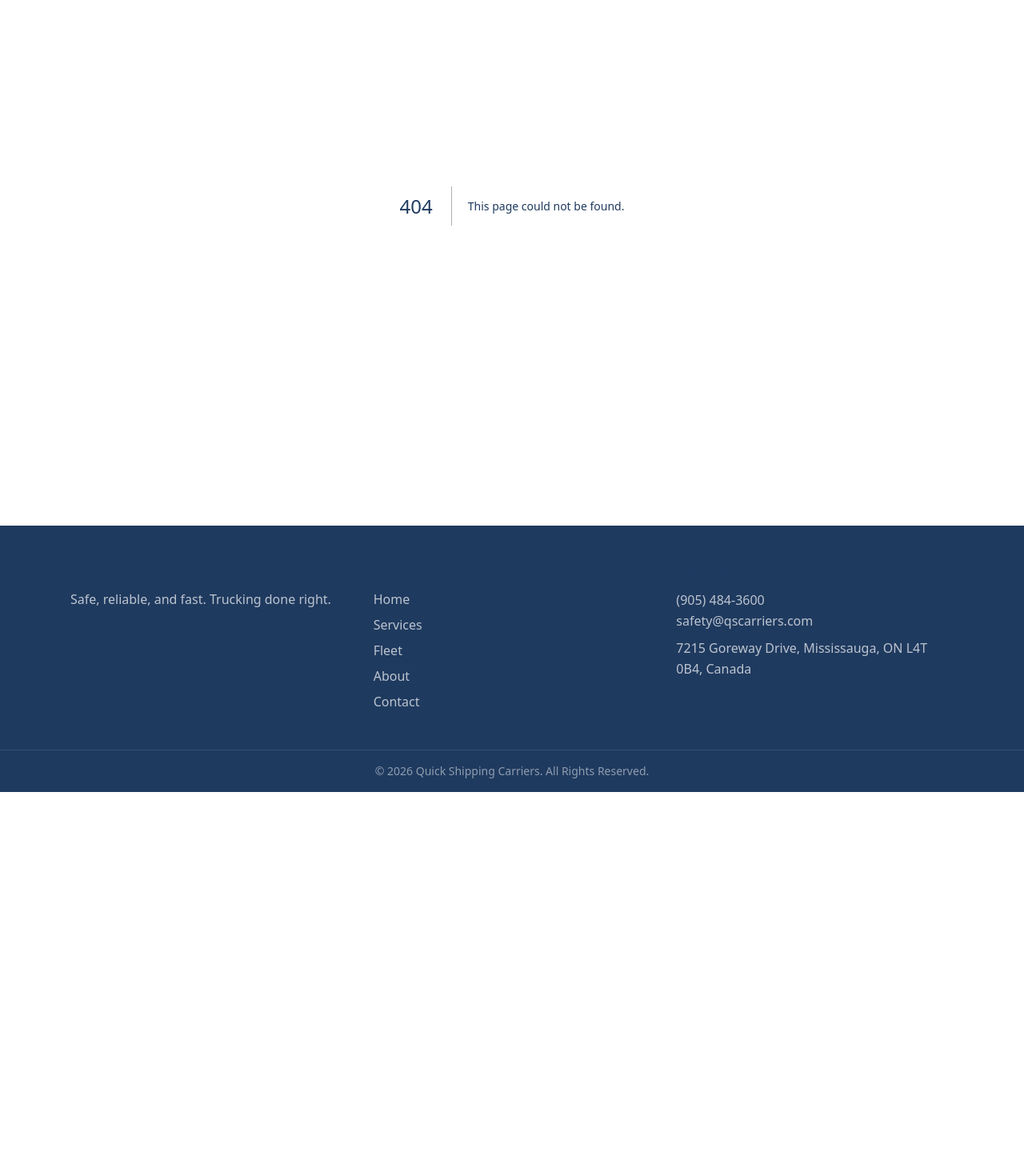
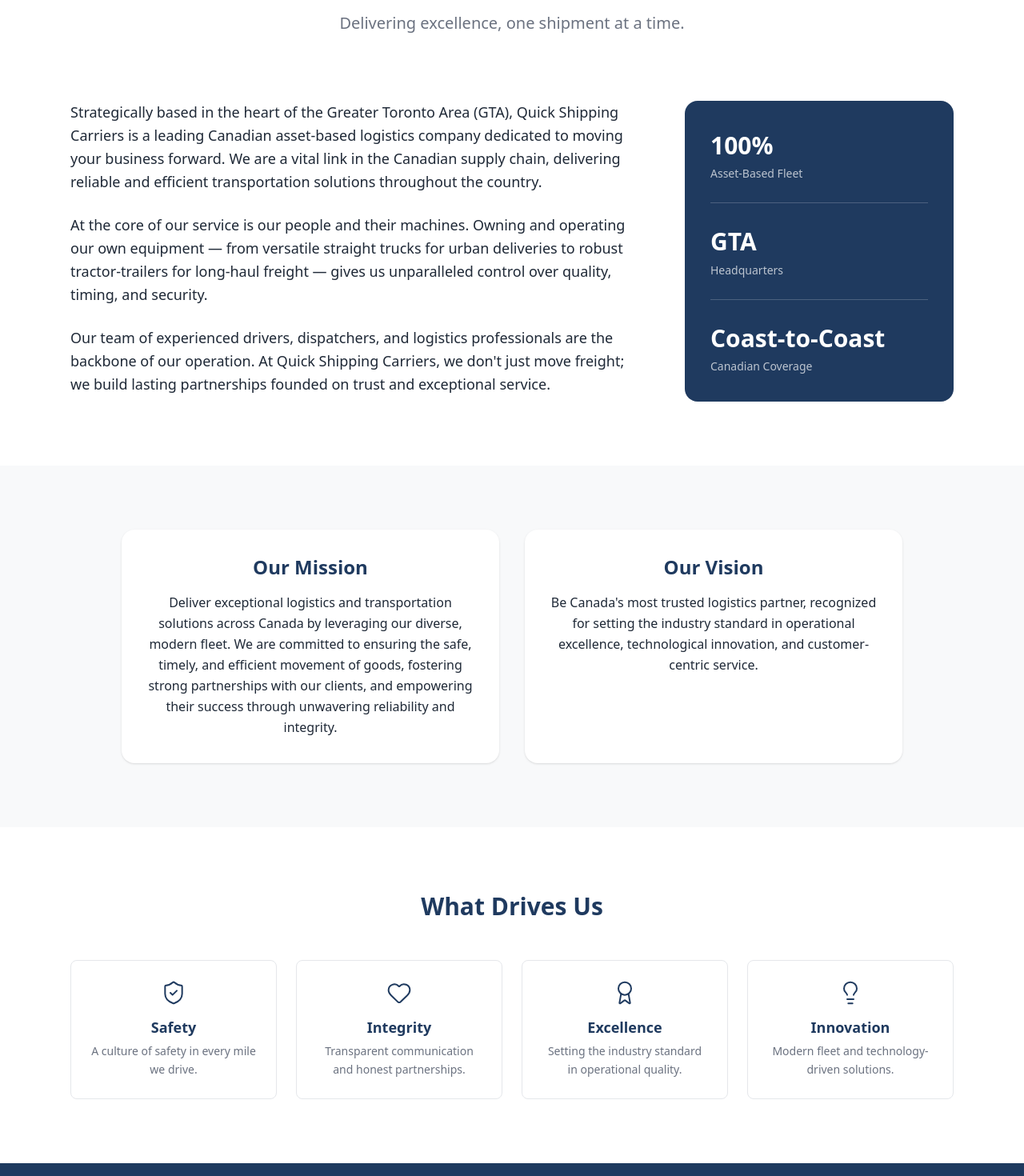
Before and after one commit to zeeshanrw/quick-shipping-carriers-website, a Next.js app: page /about in a window 1280 px wide. Before the commit this address had no page. Shown: the part 220-1690 px from the top of the page at 80% size. Before the commit the page ends 1210 px from the top, so only its background shows below. Built offline with nearby package versions, Linux system fonts and the light colour scheme.

Commit message:
feat: add About page with centered hero, highlight panel, and values

```diff
--- /dev/null
+++ b/app/about/page.tsx
@@ -0,0 +1,145 @@
+import { MISSION, VISION, COMPANY } from "@/lib/constants";
+import { ShieldCheck, Heart, Award, Lightbulb } from "lucide-react";
+
+export const metadata = {
+  title: "About Us | Quick Shipping Carriers",
+  description:
+    "Quick Shipping Carriers is a leading Canadian asset-based logistics company based in the GTA, dedicated to moving your business forward.",
+};
+
+const VALUES = [
+  {
+    icon: ShieldCheck,
+    title: "Safety",
+    description: "A culture of safety in every mile we drive.",
+  },
+  {
+    icon: Heart,
+    title: "Integrity",
+    description: "Transparent communication and honest partnerships.",
+  },
+  {
+    icon: Award,
+    title: "Excellence",
+    description: "Setting the industry standard in operational quality.",
+  },
+  {
+    icon: Lightbulb,
+    title: "Innovation",
+    description: "Modern fleet and technology-driven solutions.",
+  },
+];
+
+export default function AboutPage() {
+  return (
+    <div className="bg-white">
+      {/* Hero — centered */}
+      <section className="max-w-4xl mx-auto px-6 py-20 text-center">
+        <h1 className="text-4xl md:text-5xl font-bold text-navy mb-4">
+          About {COMPANY.name}
+        </h1>
+        <p className="text-xl text-gray-medium">
+          Delivering excellence, one shipment at a time.
+        </p>
+      </section>
+
+      {/* Story + Highlight panel side by side */}
+      <section className="max-w-6xl mx-auto px-6 pb-20">
+        <div className="grid grid-cols-1 md:grid-cols-3 gap-12">
+          <div className="md:col-span-2 space-y-6 text-lg text-gray-dark leading-relaxed">
+            <p>
+              Strategically based in the heart of the Greater Toronto Area
+              (GTA), {COMPANY.name} is a leading Canadian asset-based
+              logistics company dedicated to moving your business forward. We
+              are a vital link in the Canadian supply chain, delivering
+              reliable and efficient transportation solutions throughout the
+              country.
+            </p>
+            <p>
+              At the core of our service is our people and their machines.
+              Owning and operating our own equipment — from versatile
+              straight trucks for urban deliveries to robust tractor-trailers
+              for long-haul freight — gives us unparalleled control over
+              quality, timing, and security.
+            </p>
+            <p>
+              Our team of experienced drivers, dispatchers, and logistics
+              professionals are the backbone of our operation. At{" "}
+              {COMPANY.name}, we don't just move freight; we build lasting
+              partnerships founded on trust and exceptional service.
+            </p>
+          </div>
+
+          {/* Highlight panel */}
+          <div className="bg-navy text-white rounded-2xl p-8 flex flex-col justify-center space-y-6">
+            <div>
+              <p className="text-3xl font-bold">100%</p>
+              <p className="text-white/70 text-sm">Asset-Based Fleet</p>
+            </div>
+            <div className="h-px bg-white/20" />
+            <div>
+              <p className="text-3xl font-bold">GTA</p>
+              <p className="text-white/70 text-sm">Headquarters</p>
+            </div>
+            <div className="h-px bg-white/20" />
+            <div>
+              <p className="text-3xl font-bold">Coast-to-Coast</p>
+              <p className="text-white/70 text-sm">Canadian Coverage</p>
+            </div>
+          </div>
+        </div>
+      </section>
+
+      {/* Mission & Vision — centered cards */}
+      <section className="bg-gray-light py-20">
+        <div className="max-w-5xl mx-auto px-6 grid grid-cols-1 md:grid-cols-2 gap-8">
+          <div className="bg-white rounded-2xl p-8 text-center shadow-sm">
+            <h2 className="text-2xl font-bold text-navy mb-4">Our Mission</h2>
+            <p className="text-gray-dark leading-relaxed">{MISSION}</p>
+          </div>
+          <div className="bg-white rounded-2xl p-8 text-center shadow-sm">
+            <h2 className="text-2xl font-bold text-navy mb-4">Our Vision</h2>
+            <p className="text-gray-dark leading-relaxed">{VISION}</p>
+          </div>
+        </div>
+      </section>
+
+      {/* Values */}
+      <section className="max-w-6xl mx-auto px-6 py-20 text-center">
+        <h2 className="text-3xl font-bold text-navy mb-12">What Drives Us</h2>
+        <div className="grid grid-cols-1 md:grid-cols-2 lg:grid-cols-4 gap-6">
+          {VALUES.map((value) => {
+            const Icon = value.icon;
+            return (
+              <div
+                key={value.title}
+                className="bg-white border border-gray-200 rounded-lg p-6 hover:shadow-md hover:-translate-y-1 transition-all"
+              >
+                <Icon className="w-8 h-8 text-navy mx-auto mb-4" strokeWidth={1.5} />
+                <h3 className="text-lg font-semibold text-navy mb-2">
+                  {value.title}
+                </h3>
+                <p className="text-gray-medium text-sm">{value.description}</p>
+              </div>
+            );
+          })}
+        </div>
+      </section>
+
+      {/* CTA */}
+      <section className="bg-navy text-white py-16 text-center">
+        <div className="max-w-6xl mx-auto px-6">
+          <h2 className="text-3xl font-bold mb-6">
+            Ready to put our fleet to work for you?
+          </h2>
+
+           <a href="/quote"
+            className="inline-block bg-accent text-white px-8 py-3 rounded-full font-semibold hover:bg-accent-dark transition-colors"
+          >
+            Get a Quote
+          </a>
+        </div>
+      </section>
+    </div>
+  );
+}
```
